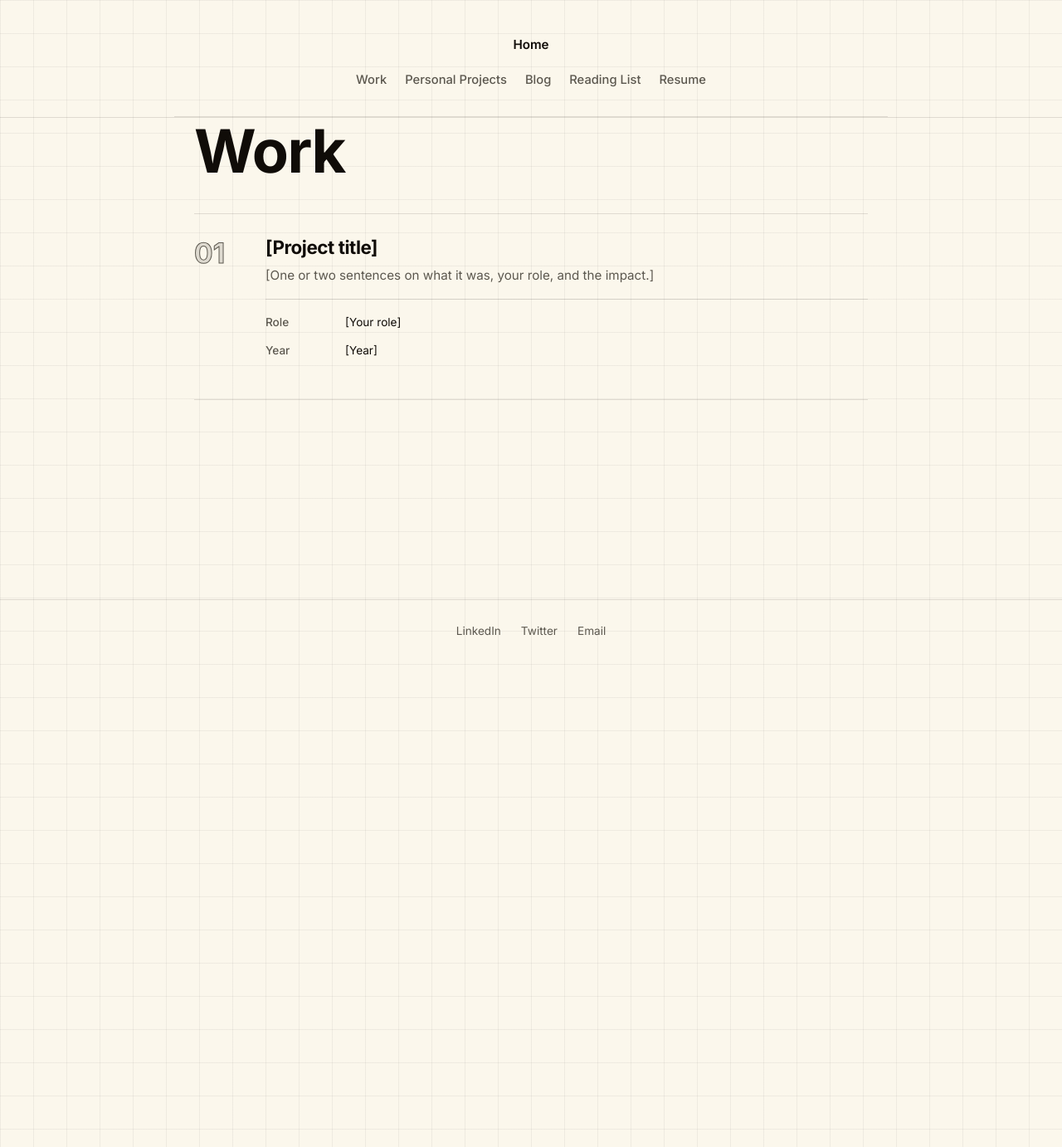
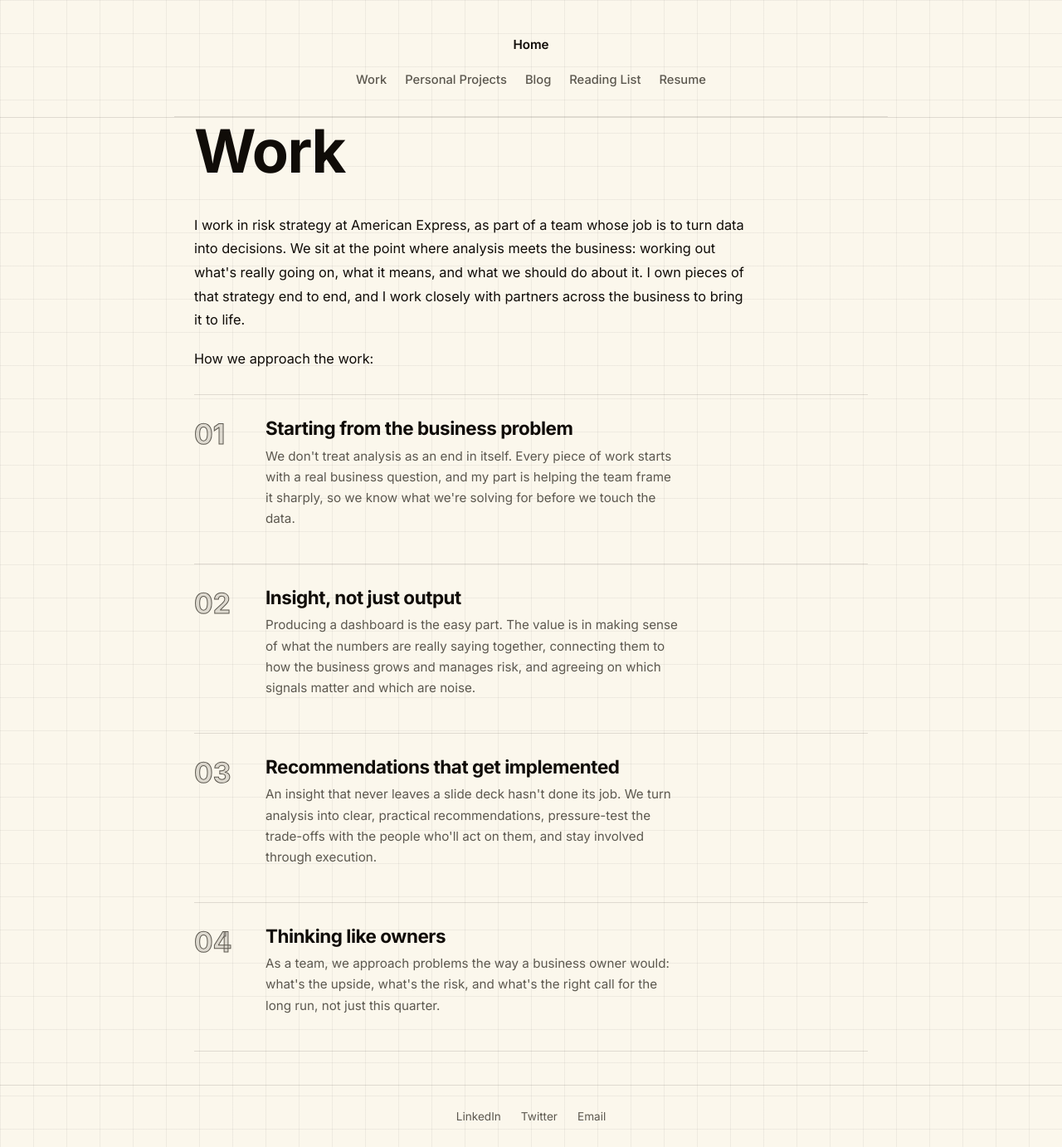
Before and after one commit to pranitidumb/pranitidumb.github.io, a Jekyll site: the page built from work.md, in a window 1280 px wide. Shown: the whole page at 83% size. Built offline with Jekyll 4.4.1, drawn with Linux system fonts in a browser that asks for light colours.

Commit message:
Add reading post and team-framed Work page

```diff
--- a/assets/css/style.css
+++ b/assets/css/style.css
@@ -343,6 +343,6 @@ a:focus-visible, button:focus-visible {
 }
 
 /* ---------- blog intro ---------- */
-.blog-intro { max-width: 66ch; margin-bottom: 1.8em; }
-.blog-intro p { font-size: 1.02rem; line-height: 1.75; color: var(--ink); }
+.blog-intro, .work-intro { max-width: 66ch; margin-bottom: 1.8em; }
+.blog-intro p, .work-intro p { font-size: 1.02rem; line-height: 1.75; color: var(--ink); }
 .blog-cta { margin-bottom: 2.6em; }
--- a/work.md
+++ b/work.md
@@ -6,23 +6,42 @@ permalink: /work/
   <h1>Work</h1>
 </div>
 
+<div class="work-intro">
+  <p>I work in risk strategy at American Express, as part of a team whose job is to turn data into decisions. We sit at the point where analysis meets the business: working out what's really going on, what it means, and what we should do about it. I own pieces of that strategy end to end, and I work closely with partners across the business to bring it to life.</p>
+  <p>How we approach the work:</p>
+</div>
+
 <div class="entry-list">
 
   <div class="entry-row">
     <span class="entry-index">01</span>
     <div class="entry-body">
-      <h3>[Project title]</h3>
-      <p>[One or two sentences on what it was, your role, and the impact.]</p>
-      <dl class="entry-meta">
-        <div class="entry-meta-row">
-          <dt>Role</dt>
-          <dd>[Your role]</dd>
-        </div>
-        <div class="entry-meta-row">
-          <dt>Year</dt>
-          <dd>[Year]</dd>
-        </div>
-      </dl>
+      <h3>Starting from the business problem</h3>
+      <p>We don't treat analysis as an end in itself. Every piece of work starts with a real business question, and my part is helping the team frame it sharply, so we know what we're solving for before we touch the data.</p>
+    </div>
+  </div>
+
+  <div class="entry-row">
+    <span class="entry-index">02</span>
+    <div class="entry-body">
+      <h3>Insight, not just output</h3>
+      <p>Producing a dashboard is the easy part. The value is in making sense of what the numbers are really saying together, connecting them to how the business grows and manages risk, and agreeing on which signals matter and which are noise.</p>
+    </div>
+  </div>
+
+  <div class="entry-row">
+    <span class="entry-index">03</span>
+    <div class="entry-body">
+      <h3>Recommendations that get implemented</h3>
+      <p>An insight that never leaves a slide deck hasn't done its job. We turn analysis into clear, practical recommendations, pressure-test the trade-offs with the people who'll act on them, and stay involved through execution.</p>
+    </div>
+  </div>
+
+  <div class="entry-row">
+    <span class="entry-index">04</span>
+    <div class="entry-body">
+      <h3>Thinking like owners</h3>
+      <p>As a team, we approach problems the way a business owner would: what's the upside, what's the risk, and what's the right call for the long run, not just this quarter.</p>
     </div>
   </div>
 
```
Also changed, not shown: _posts/2026-11-17-reclaiming-my-reading-habit.md (added, +35 -0 lines).
